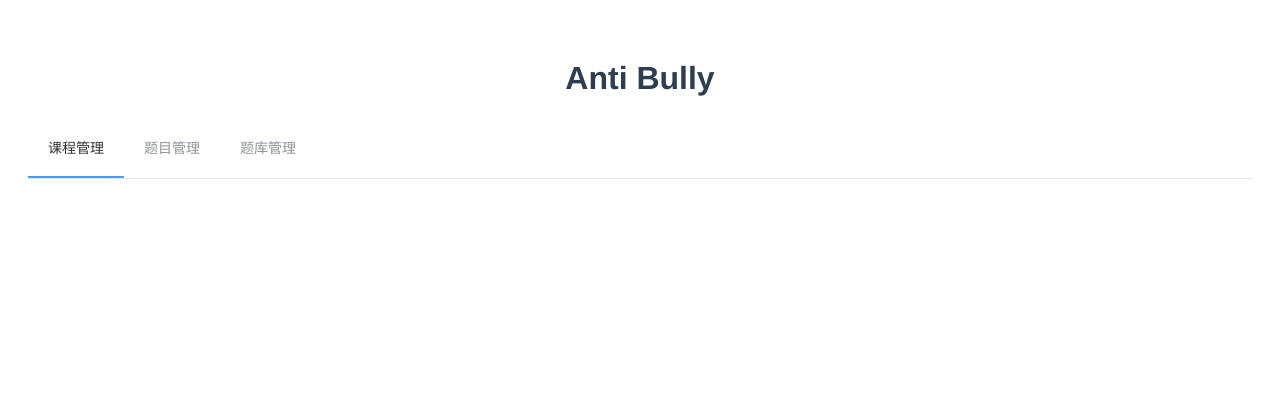
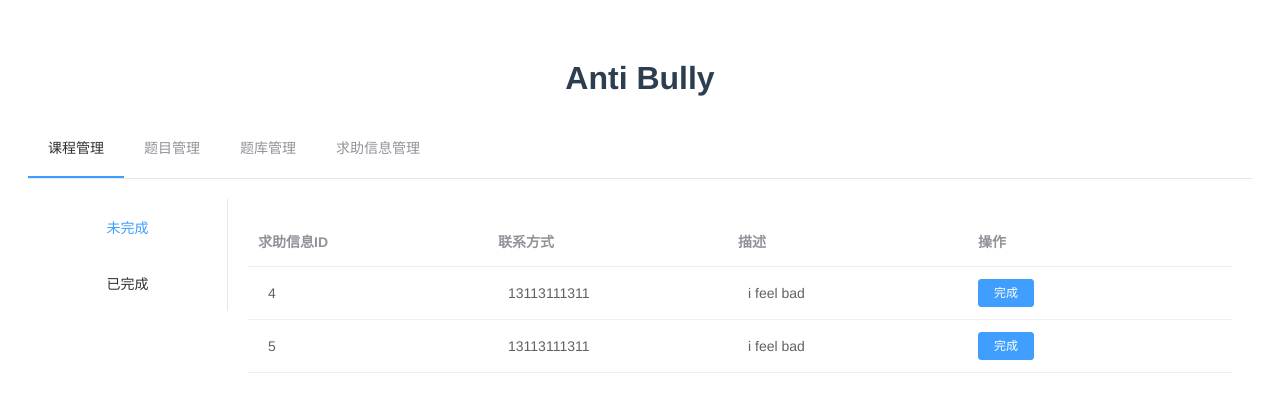
Before and after one commit to HatsuneMK00/AntiBully, a Vue app in the folder admin_frontend/: page /#/helpInfo/1 in a window 1280 px wide. Shown: the top 412 px of the page. Built offline with nearby package versions, Linux system fonts and the light colour scheme.

Commit message:
update: 完成求助信息管理员页面框架

```diff
--- a/admin_frontend/src/components/CourseManagement.vue
+++ b/admin_frontend/src/components/CourseManagement.vue
@@ -1,4 +1,5 @@
 <template>
+    <div>
         <el-table
                 :data="courses"
                 style="width: 100%">
@@ -49,6 +50,7 @@
                 </template>
             </el-table-column>
         </el-table>
+    </div>
 </template>
 
 <script>
--- a/admin_frontend/src/components/HeaderContent.vue
+++ b/admin_frontend/src/components/HeaderContent.vue
@@ -9,6 +9,7 @@
         <el-menu-item index="1" route="/course">课程管理</el-menu-item>
         <el-menu-item index="2" route="/exercise">题目管理</el-menu-item>
         <el-menu-item index="3" route="/repo">题库管理</el-menu-item>
+        <el-menu-item index="4" route="/helpInfo/unhandled">求助信息管理</el-menu-item>
     </el-menu>
 </template>
 
--- /dev/null
+++ b/admin_frontend/src/components/HelpInfoManagement.vue
@@ -0,0 +1,39 @@
+<template>
+    <div>
+        <el-container>
+            <el-aside width="200px">
+                <el-menu
+                        default-active="1"
+                        class="el-menu-vertical-demo"
+                        router
+                >
+                    <el-menu-item index="1" route="/helpInfo/unhandled">
+                        <span slot="title">未完成</span>
+                    </el-menu-item>
+                    <el-menu-item index="2" route="/helpInfo/handled">
+                        <span slot="title">已完成</span>
+                    </el-menu-item>
+                </el-menu>
+            </el-aside>
+
+            <el-main>
+                <help-info-management-main-content/>
+            </el-main>
+        </el-container>
+    </div>
+</template>
+
+<script>
+    import HelpInfoManagementMainContent from "@/components/HelpInfoManagementMainContent";
+
+    export default {
+        name: "HelpInfoManagement",
+        components: {
+            HelpInfoManagementMainContent
+        }
+    }
+</script>
+
+<style scoped>
+
+</style>
--- /dev/null
+++ b/admin_frontend/src/components/HelpInfoManagementMainContent.vue
@@ -0,0 +1,106 @@
+<template>
+    <div>
+        <el-table
+                :data="helpInfos"
+                style="width: 100%">
+            <el-table-column
+                    label="求助信息ID"
+                    width="240">
+                <template slot-scope="scope">
+                    <span style="margin-left: 10px">{{ scope.row.infoId }}</span>
+                </template>
+            </el-table-column>
+            <el-table-column
+                    label="联系方式"
+                    width="240">
+                <template slot-scope="scope">
+                    <span style="margin-left: 10px">{{ scope.row.contact }}</span>
+                </template>
+            </el-table-column>
+            <el-table-column
+                    label="描述"
+                    width="240">
+                <template slot-scope="scope">
+                    <span style="margin-left: 10px">{{ scope.row.describe }}</span>
+                </template>
+            </el-table-column>
+            <el-table-column label="操作">
+                <template slot-scope="scope">
+                    <el-button
+                            size="mini"
+                            type="primary"
+                            @click="handleDone(scope.$index, scope.row)">完成
+                    </el-button>
+                </template>
+            </el-table-column>
+        </el-table>
+    </div>
+</template>
+
+<script>
+    export default {
+        name: "HelpInfoManagementMainContent",
+        data() {
+            return {
+                helpInfosHandled: [
+                    {
+                        infoId: 1,
+                        contact: '13113111311',
+                        describe: 'i feel bad',
+                        status: 'handled'
+                    },
+                    {
+                        infoId: 2,
+                        contact: '13113111311',
+                        describe: 'i feel bad',
+                        status: 'handled'
+                    },
+                    {
+                        infoId: 3,
+                        contact: '13113111311',
+                        describe: 'i feel bad',
+                        status: 'handled'
+                    }
+                ],
+                helpInfosUnhandled: [
+                    {
+                        infoId: 4,
+                        contact: '13113111311',
+                        describe: 'i feel bad',
+                        status: 'unhandled'
+                    },
+                    {
+                        infoId: 5,
+                        contact: '13113111311',
+                        describe: 'i feel bad',
+                        status: 'unhandled'
+                    },
+                ],
+                helpInfos: []
+            }
+        },
+        created() {
+            this.helpInfos = this.helpInfosUnhandled
+        },
+        watch: {
+            /*
+            * 监听路由变化 更新helpInfos的内容
+            * */
+            $route: {
+                handler: function(val, oldVal){
+                    if (val.params.status === 'unhandled') {
+                        this.helpInfos = this.helpInfosUnhandled;
+                    } else {
+                        this.helpInfos = this.helpInfosHandled;
+                    }
+                },
+                // 深度观察监听
+                deep: true
+            }
+        }
+    }
+</script>
+
+<style scoped>
+
+</style>
--- a/admin_frontend/src/router/index.js
+++ b/admin_frontend/src/router/index.js
@@ -3,6 +3,7 @@ import VueRouter from 'vue-router'
 import CourseManagement from "@/components/CourseManagement";
 import ExerciseManagement from "@/components/ExerciseManagement";
 import RepoManagement from "@/components/RepoManagement";
+import HelpInfoManagement from "@/components/HelpInfoManagement";
 
 Vue.use(VueRouter);
 
@@ -26,7 +27,17 @@ const routes = [
         path: '/repo',
         name: 'repo',
         component: RepoManagement
-    }
+    },
+    {
+        path: '/helpInfo/:status',
+        name: 'helpInfo',
+        component: HelpInfoManagement,
+    },
+    {
+        path: '/helpInfo',
+        name: 'helpInfoInit',
+        redirect: '/helpInfo/unhandled',
+    },
 
 ];
 
```
Also changed, not shown: 1 other file (tests, documents, lock files or other folders). Lines whose indentation alone changed are shown as unchanged.
